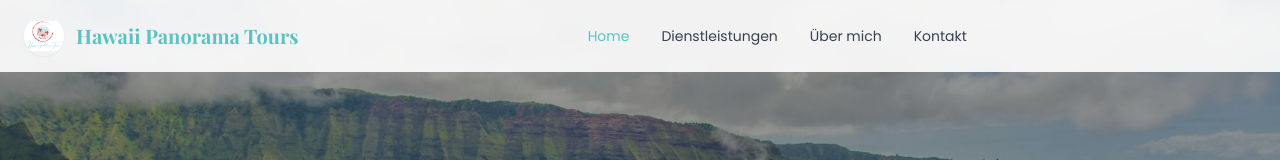
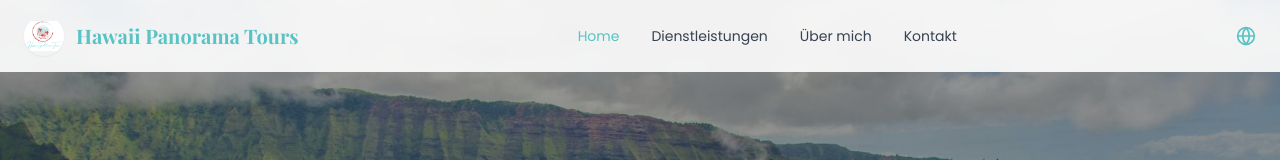
Before and after one commit to hawaiipanoramatours-prog/hawaiipanoramatours, a React (Vite) app: page / in a window 1280 px wide. Shown: the top 160 px of the page. Built offline with nearby package versions, Linux system fonts and the light colour scheme.

Commit message:
Update Header.jsx

```diff
--- a/src/components/Header.jsx
+++ b/src/components/Header.jsx
@@ -87,8 +87,11 @@ export default function Header({ content }) {
 
         {/* Rechte Seite: Google-Translate + Mobile-Menü */}
         <div className="flex items-center gap-4">
-          {/* ▶️ Google-Translate-Dropdown – wir stylen es per CSS */}
-          <div id="google_translate_element" className="google-translate-custom" />
+          {/* ▶️ Globe + Google-Translate-Dropdown zusammen */}
+<div className="flex items-center gap-2 google-translate-custom">
+  <Fi.FiGlobe className="text-turquoise text-xl" />
+  <div id="google_translate_element"></div>
+</div>
 
           {/* Mobile-Menü-Button */}
           <button
```
